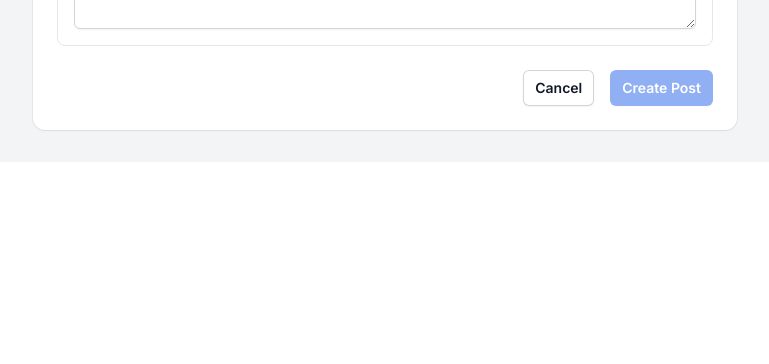
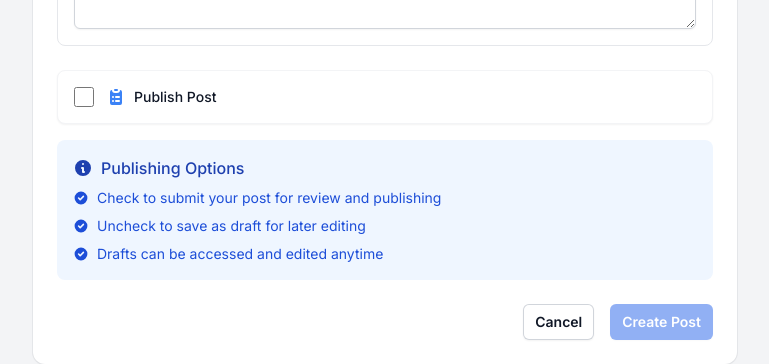
Before and after one commit to dimerbwimba/independent-journalism-platform, a Next.js app: page /dashboard/posts/create in a window 1280 px wide. Shown: the part 1384-1748 px from the top of the page, without its empty margins (511-1280 px from the left). Before the commit the page ends 1546 px from the top, so only its background shows below. Built offline with nearby package versions, Linux system fonts and the light colour scheme; no server answers; the database is empty; sample sign-in values are in the browser's storage.

Commit message:
update the approved methode

```diff
--- a/app/api/articles/[slug]/route.ts
+++ b/app/api/articles/[slug]/route.ts
@@ -16,7 +16,7 @@ export async function GET(
     const post = await prisma.post.findFirst({
       where: {
         slug: slug,
-        published: true,
+        status: 'APPROVED',
       },
       include: {
         faqs: true,
--- a/app/api/articles/authors/[id]/route.ts
+++ b/app/api/articles/authors/[id]/route.ts
@@ -23,7 +23,7 @@ export async function GET(
           }
         },
         posts: {
-          where: { published: true },
+          where: { status: 'APPROVED' },
           select: {
             id: true,
             title: true,
@@ -46,7 +46,7 @@ export async function GET(
         _count: {
           select: {
             posts: {
-              where: { published: true }
+              where: { status: 'APPROVED' }
             },
             comments: true
           }
--- a/app/api/articles/categories/[slug]/route.ts
+++ b/app/api/articles/categories/[slug]/route.ts
@@ -15,7 +15,7 @@ export async function GET(
         posts: {
           where: {
             post: {
-              published: true
+              status: 'APPROVED'
             }
           },
           include: {
--- a/app/api/articles/categories/route.ts
+++ b/app/api/articles/categories/route.ts
@@ -9,7 +9,7 @@ export async function GET() {
           include: {
             post: {
               select: {
-                published: true
+                status: true
               }
             }
           }
@@ -26,7 +26,7 @@ export async function GET() {
       slug: category.slug,
       description: category.description,
       image: category.image,
-      postCount: category.posts.filter(cp => cp.post.published).length
+      postCount: category.posts.filter(cp => cp.post.status === 'APPROVED').length
     }))
 
     return NextResponse.json({
--- a/app/api/home/route.ts
+++ b/app/api/home/route.ts
@@ -12,7 +12,7 @@ export async function GET() {
           include: {
             post: {
               select: {
-                published: true
+                status: true
               }
             }
           }
@@ -23,7 +23,7 @@ export async function GET() {
     // Get latest published articles
     const latestArticles = await prisma.post.findMany({
       where: {
-        published: true
+        status: 'APPROVED'
       },
       include: {
         categories: {
@@ -61,7 +61,7 @@ export async function GET() {
     // Get featured article with slug
     const featuredArticle = await prisma.post.findFirst({
       where: {
-        published: true,
+        status: 'APPROVED',
         image: {
           not: null
         }
@@ -105,7 +105,7 @@ export async function GET() {
       slug: category.slug,
       description: category.description,
       image: category.image,
-      postCount: category.posts.filter(cp => cp.post.published).length
+      postCount: category.posts.filter(cp => cp.post.status === 'APPROVED').length
     }))
 
     // Get popular articles from the past week
@@ -114,7 +114,7 @@ export async function GET() {
 
     const popularArticles = await prisma.post.findMany({
       where: {
-        published: true,
+        status: 'APPROVED',
         createdAt: {
           gte: oneWeekAgoPosts
         }
--- a/app/api/posts/[id]/update/route.ts
+++ b/app/api/posts/[id]/update/route.ts
@@ -66,6 +66,7 @@ export async function PUT(
       content,
       image,
       published,
+
       categories: {
         deleteMany: {},
         create: categories.map((categoryId: string) => ({
@@ -73,6 +74,7 @@ export async function PUT(
         }))
       }
     } : {
+
       content,
       categories: {
         deleteMany: {},
@@ -100,7 +102,7 @@ export async function PUT(
     // Update post
     const updatedPost = await prisma.post.update({
       where: { id },
-      data: updateData,
+      data: { ...updateData, status: published ? 'PENDING' : 'DRAFT' },
       include: {
         categories: {
           include: {
--- a/app/api/posts/pending/route.ts
+++ b/app/api/posts/pending/route.ts
@@ -15,8 +15,7 @@ export async function GET() {
 
     const posts = await prisma.post.findMany({
       where: {
-        published: false,
-        status: 'PENDING'
+        status: "PENDING"
       },
       select: {
         id: true,
--- a/components/dashboard/PostForm.tsx
+++ b/components/dashboard/PostForm.tsx
@@ -4,7 +4,7 @@ import { useState, useEffect } from "react";
 import { useRouter } from "next/navigation";
 import PreviewPost from "./PreviewPost";
 import MDEditor from "@uiw/react-md-editor";
-import { useSession } from "next-auth/react";
+// //import { useSession } from "next-auth/react";
 import { cn } from "@/lib/utils";
 import { PlusIcon } from "@heroicons/react/20/solid";
 import { ExclamationCircleIcon, InformationCircleIcon } from '@heroicons/react/24/outline'
@@ -40,8 +40,8 @@ interface PostFormProps {
 export default function PostForm({ post, isAdminEdit = false }: PostFormProps) {
   const router = useRouter();
 
-  const { data: session } = useSession();
-  const isAdmin = session?.user?.role === "admin";
+  // const { data: session } = useSession();
+  // const isAdmin = session?.user?.role === "admin";
 
   const [isLoading, setIsLoading] = useState(false);
   const [error, setError] = useState<string | null>(null);
@@ -322,19 +322,7 @@ export default function PostForm({ post, isAdminEdit = false }: PostFormProps) {
                 </div>
               </div>
             </div>
-            {isAdmin && <div className="flex items-center">
-              <input
-                type="checkbox"
-                checked={formData.published}
-                onChange={(e) =>
-                  setFormData({ ...formData, published: e.target.checked })
-                }
-                className="h-4 w-4 rounded border-gray-300 text-blue-600 focus:ring-blue-500"
-              />
-              <label className="ml-2 block text-sm text-gray-900">
-                Publish this post
-              </label>
-            </div>}
+
 
 
           </div>
@@ -449,7 +437,58 @@ export default function PostForm({ post, isAdminEdit = false }: PostFormProps) {
               ))}
             </div>
           </div>
+          <div className="space-y-4">
+            <div className="flex items-center space-x-3 bg-white p-4 rounded-lg border border-gray-100 shadow-sm">
+              <div className="flex items-center flex-1">
+                <input
+                  type="checkbox"
+                  id="publishStatus"
+                  checked={formData.published}
+                  onChange={(e) =>
+                    setFormData({ ...formData, published: e.target.checked })
+                  }
+                  className="h-5 w-5 rounded border-gray-300 text-blue-600 focus:ring-blue-500"
+                  aria-describedby="publish-description"
+                />
+                <label htmlFor="publishStatus" className="ml-3 flex items-center space-x-2">
+                  <svg xmlns="http://www.w3.org/2000/svg" className="h-5 w-5 text-blue-500" viewBox="0 0 20 20" fill="currentColor">
+                    <path d="M9 2a1 1 0 000 2h2a1 1 0 100-2H9z" />
+                    <path fillRule="evenodd" d="M4 5a2 2 0 012-2 3 3 0 003 3h2a3 3 0 003-3 2 2 0 012 2v11a2 2 0 01-2 2H6a2 2 0 01-2-2V5zm3 4a1 1 0 000 2h.01a1 1 0 100-2H7zm3 0a1 1 0 000 2h3a1 1 0 100-2h-3zm-3 4a1 1 0 100 2h.01a1 1 0 100-2H7zm3 0a1 1 0 100 2h3a1 1 0 100-2h-3z" clipRule="evenodd" />
+                  </svg>
+                  <span className="text-sm font-medium text-gray-900">Publish Post</span>
+                </label>
+              </div>
+            </div>
 
+            <div className="bg-blue-50 p-4 rounded-lg">
+              <h4 className="font-medium text-blue-800 mb-2 flex items-center">
+                <svg xmlns="http://www.w3.org/2000/svg" className="h-5 w-5 mr-2" viewBox="0 0 20 20" fill="currentColor">
+                  <path fillRule="evenodd" d="M18 10a8 8 0 11-16 0 8 8 0 0116 0zm-7-4a1 1 0 11-2 0 1 1 0 012 0zM9 9a1 1 0 000 2v3a1 1 0 001 1h1a1 1 0 100-2v-3a1 1 0 00-1-1H9z" clipRule="evenodd" />
+                </svg>
+                Publishing Options
+              </h4>
+              <ul className="space-y-2 text-sm text-blue-700">
+                <li className="flex items-center">
+                  <svg className="h-4 w-4 mr-2" fill="currentColor" viewBox="0 0 20 20">
+                    <path fillRule="evenodd" d="M10 18a8 8 0 100-16 8 8 0 000 16zm3.707-9.293a1 1 0 00-1.414-1.414L9 10.586 7.707 9.293a1 1 0 00-1.414 1.414l2 2a1 1 0 001.414 0l4-4z" clipRule="evenodd" />
+                  </svg>
+                  Check to submit your post for review and publishing
+                </li>
+                <li className="flex items-center">
+                  <svg className="h-4 w-4 mr-2" fill="currentColor" viewBox="0 0 20 20">
+                    <path fillRule="evenodd" d="M10 18a8 8 0 100-16 8 8 0 000 16zm3.707-9.293a1 1 0 00-1.414-1.414L9 10.586 7.707 9.293a1 1 0 00-1.414 1.414l2 2a1 1 0 001.414 0l4-4z" clipRule="evenodd" />
+                  </svg>
+                  Uncheck to save as draft for later editing
+                </li>
+                <li className="flex items-center">
+                  <svg className="h-4 w-4 mr-2" fill="currentColor" viewBox="0 0 20 20">
+                    <path fillRule="evenodd" d="M10 18a8 8 0 100-16 8 8 0 000 16zm3.707-9.293a1 1 0 00-1.414-1.414L9 10.586 7.707 9.293a1 1 0 00-1.414 1.414l2 2a1 1 0 001.414 0l4-4z" clipRule="evenodd" />
+                  </svg>
+                  Drafts can be accessed and edited anytime
+                </li>
+              </ul>
+            </div>
+          </div>
           {error && <div className="text-red-500 text-sm">{error}</div>}
 
           <div className="flex justify-end space-x-4">
```
